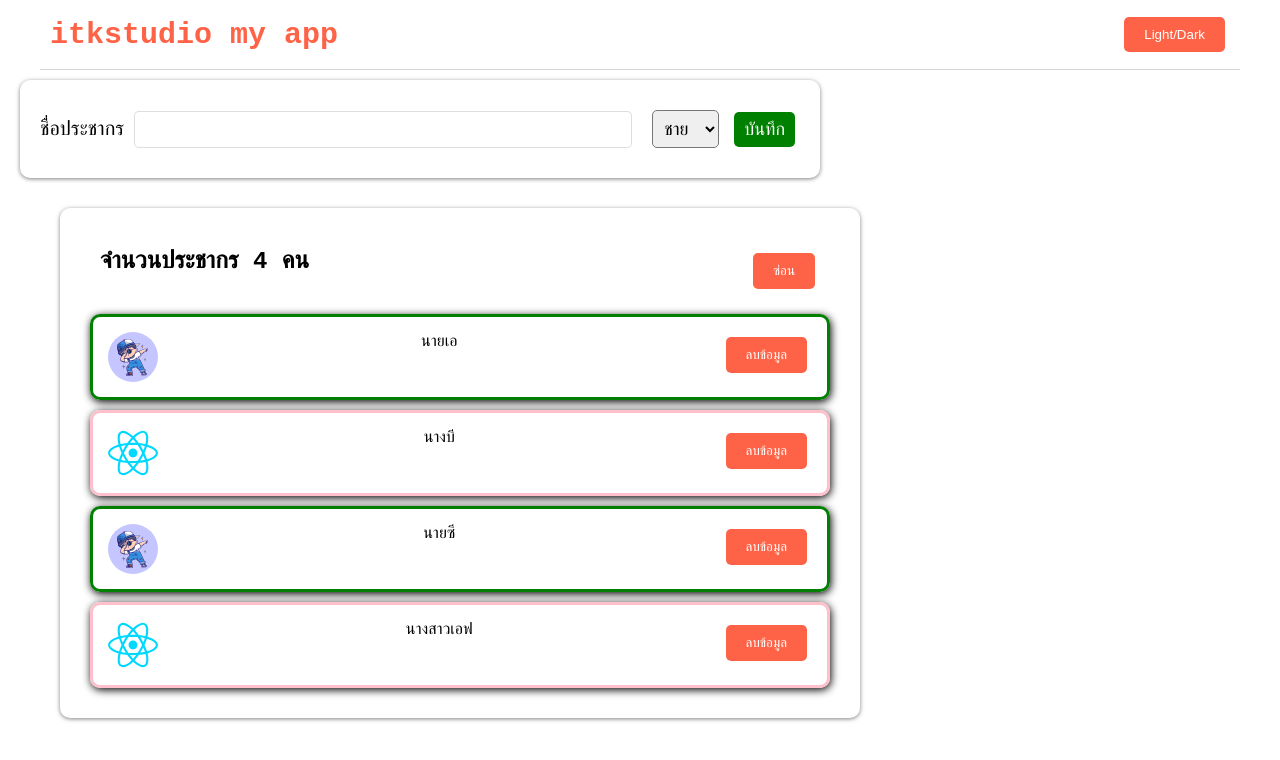
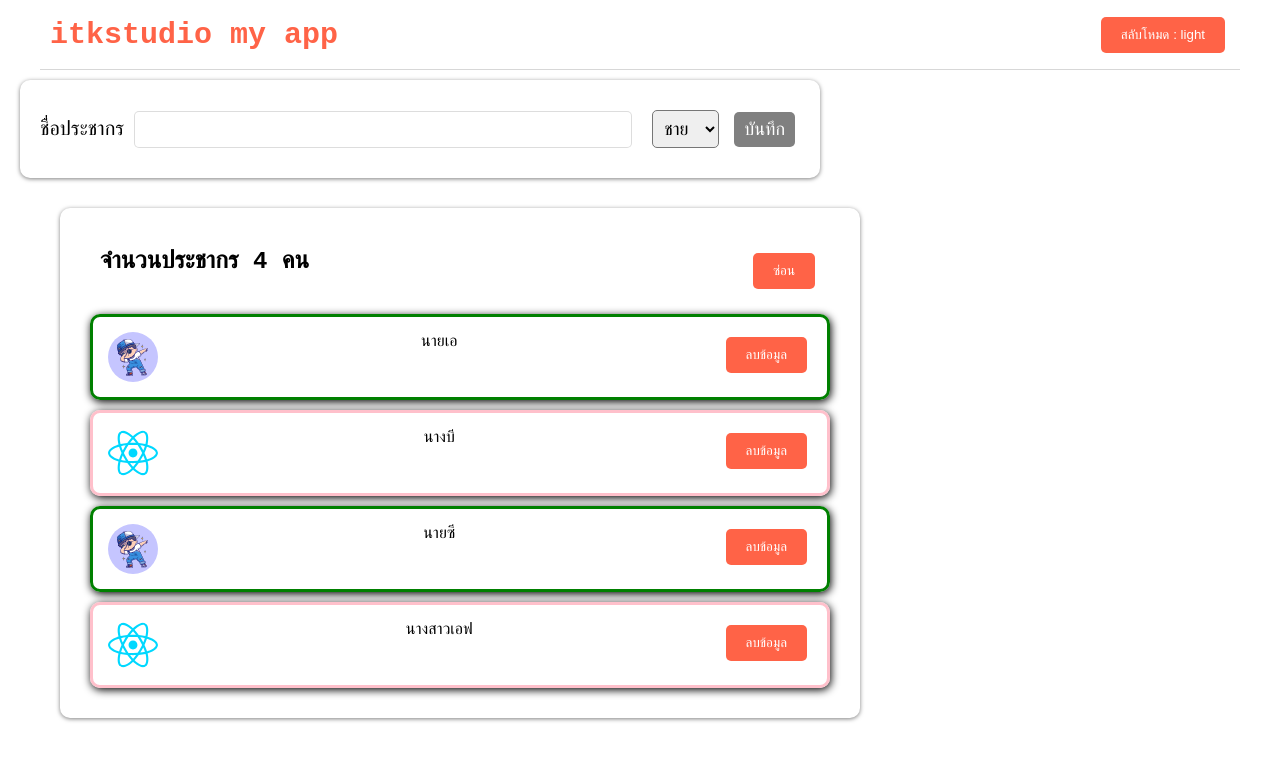
Before and after one commit to itthikon/projectReact, a React (Vite) app: page / in a window 1280 px wide. Shown: the top 760 px of the page. Built offline with nearby package versions, Linux system fonts and the light colour scheme.

Commit message:
add function light/dark theme

```diff
--- a/src/App.css
+++ b/src/App.css
@@ -11,3 +11,13 @@ main{
   padding: 10px;
   /* border: 1px solid #000; */
 }
+.light{
+  background: white;
+  color: #000;
+  transition: all 0.5s;
+}
+.dark{
+  background: #15202b;
+  color: white;
+  transition: all 0.5s;
+}
--- a/src/App.jsx
+++ b/src/App.jsx
@@ -1,7 +1,7 @@
 import Header from "./components/Header";
 import PersonList from "./components/PersonList";
 import AddForm from "./components/Addform";
-import {useState} from "react";
+import { useState, useEffect } from "react";
 import "./App.css";
 
 function App() {
@@ -12,19 +12,28 @@ function App() {
       { id: 4, name: "นางสาวเอฟ", gender: "หญิง" }
     ]);
 
+    const [theme,setTheme] = useState("light")
+
 function deleteUser(id){ //3
     const result = data.filter((user)=>user.id!==id) //array ใหม่
     setData(result)
 }
 
+useEffect(()=>{
+  console.log("Render Component")
+},[data])
+
   return (
+    <div className={theme}>
+
       <div className="app">
-          <Header title="itkstudio my app"/>
-          <AddForm/>
+          <Header title="itkstudio my app" theme={theme} setTheme={setTheme}/>
+          <AddForm data={data} setData={setData}/>
         <main>
           <PersonList data={data} deleteUser={deleteUser}/>
         </main>
       </div>
+    </div>
   );
 }
 
--- a/src/components/Addform.css
+++ b/src/components/Addform.css
@@ -33,3 +33,6 @@ select{
     padding: 7px 10px;
     background-color: green;
 }
+.btn-save:disabled{
+    background: grey;
+}
--- a/src/components/Addform.jsx
+++ b/src/components/Addform.jsx
@@ -1,16 +1,34 @@
 import "./Addform.css";
-export default function AddForm(){
+import {useState} from "react";
+export default function AddForm(props){
+    const [name,setName] = useState("")
+    const [gender,setGender] = useState("ชาย")
+
+    const {data, setData} = props
+
+    function saveData(e){
+        e.preventDefault()
+        const person={
+            id:Math.floor(Math.random()*1000),
+            name:name,
+            gender:gender
+        }
+        console.log(person)
+        setData([...data,person])
+        setName("")
+        setGender("ชาย")
+    }
     return(
         <>
         <section className="container">
-            <form>
+            <form onSubmit={saveData}>
                 <label>ชื่อประชากร</label>
-                <input type="text" />
-                <select>
+                <input type="text" value={name} onChange={(e)=>setName(e.target.value)}/>
+                <select value={gender} onChange={(e)=>setGender(e.target.value)}>
                     <option>ชาย</option>
                     <option>หญิง</option>
                 </select>
-                <button type="submit" className="btn-save">บันทึก</button>
+                <button type="submit" className="btn-save" disabled={name.trim()==="" || gender.trim()===""} >บันทึก</button>
             </form>
         </section>
         </>
--- a/src/components/Header.jsx
+++ b/src/components/Header.jsx
@@ -1,11 +1,18 @@
 import "./Header.css";
 
-const Header = (props) => {
-    const {title} = props
+const Header = ({title, theme, setTheme}) => {
+
+    function toggleTheme(){
+        if(theme==="light"){
+            setTheme("dark")
+        }else{
+            setTheme("light")
+        }
+    }
   return (
     <nav>
       <h1>{title}</h1>
-      <button>Light/Dark</button>
+      <button onClick={toggleTheme}>สลับโหมด : {theme}</button>
     </nav>
   );
 };
```
